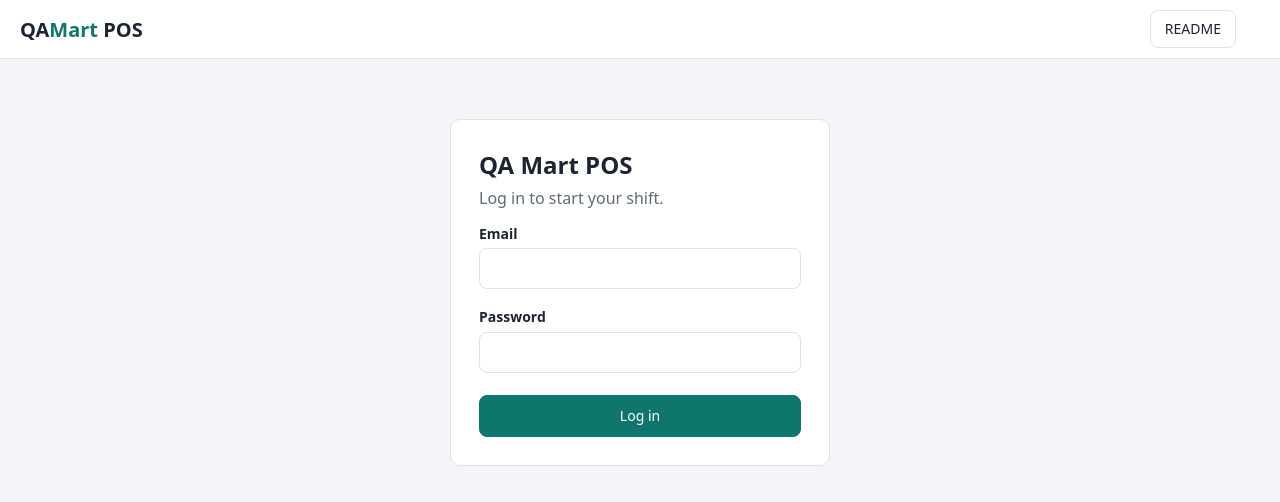
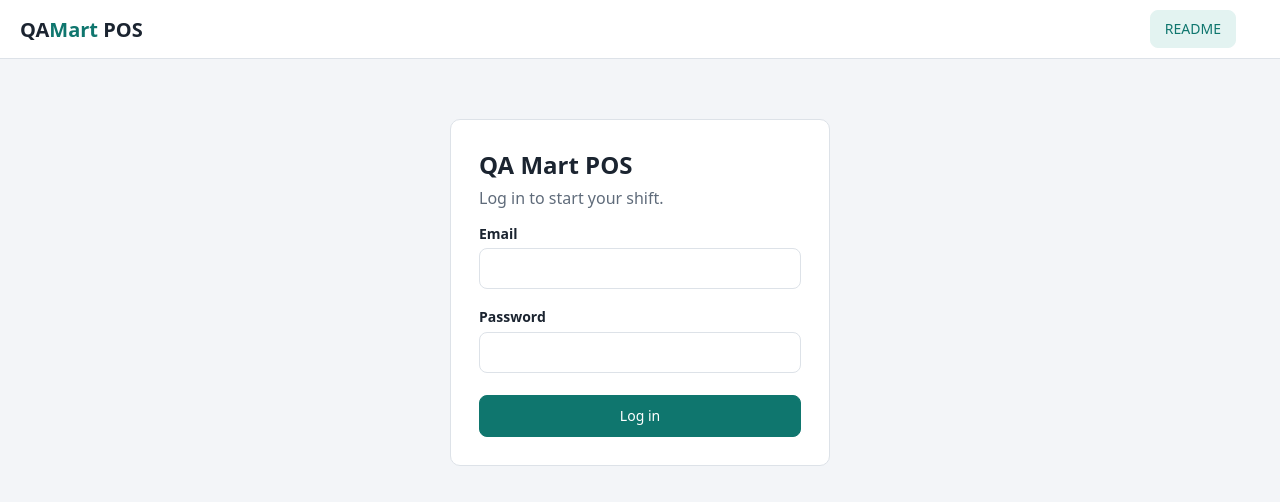
Before and after one commit to rahmat-hw/qa-pos-app, a website: page public/index.html in a window 1280 px wide. In both pictures the pointer is over the link "README". Drawn offline with Linux system fonts and the light colour scheme; no server answers.

Commit message:
Add styles for readme button in styles.css

```diff
--- a/public/styles.css
+++ b/public/styles.css
@@ -27,6 +27,8 @@ a { color: var(--brand); }
 .nav { display: flex; gap: 4px; flex: 1; }
 .nav a { text-decoration: none; color: var(--muted); padding: 6px 12px; border-radius: 6px; font-size: 15px; }
 .nav a.active, .nav a:hover { background: var(--brand-soft); color: var(--brand); }
+.readme-btn { padding: 6px 12px; white-space: nowrap; }
+.readme-btn:hover { background: var(--brand-soft); color: var(--brand); border-color: var(--brand-soft); }
 .account { display: flex; align-items: center; gap: 10px; font-size: 14px; white-space: nowrap; }
 .role { font-size: 12px; padding: 2px 8px; border-radius: 99px; background: #eef1f5; color: var(--muted); text-transform: capitalize; }
 
```
